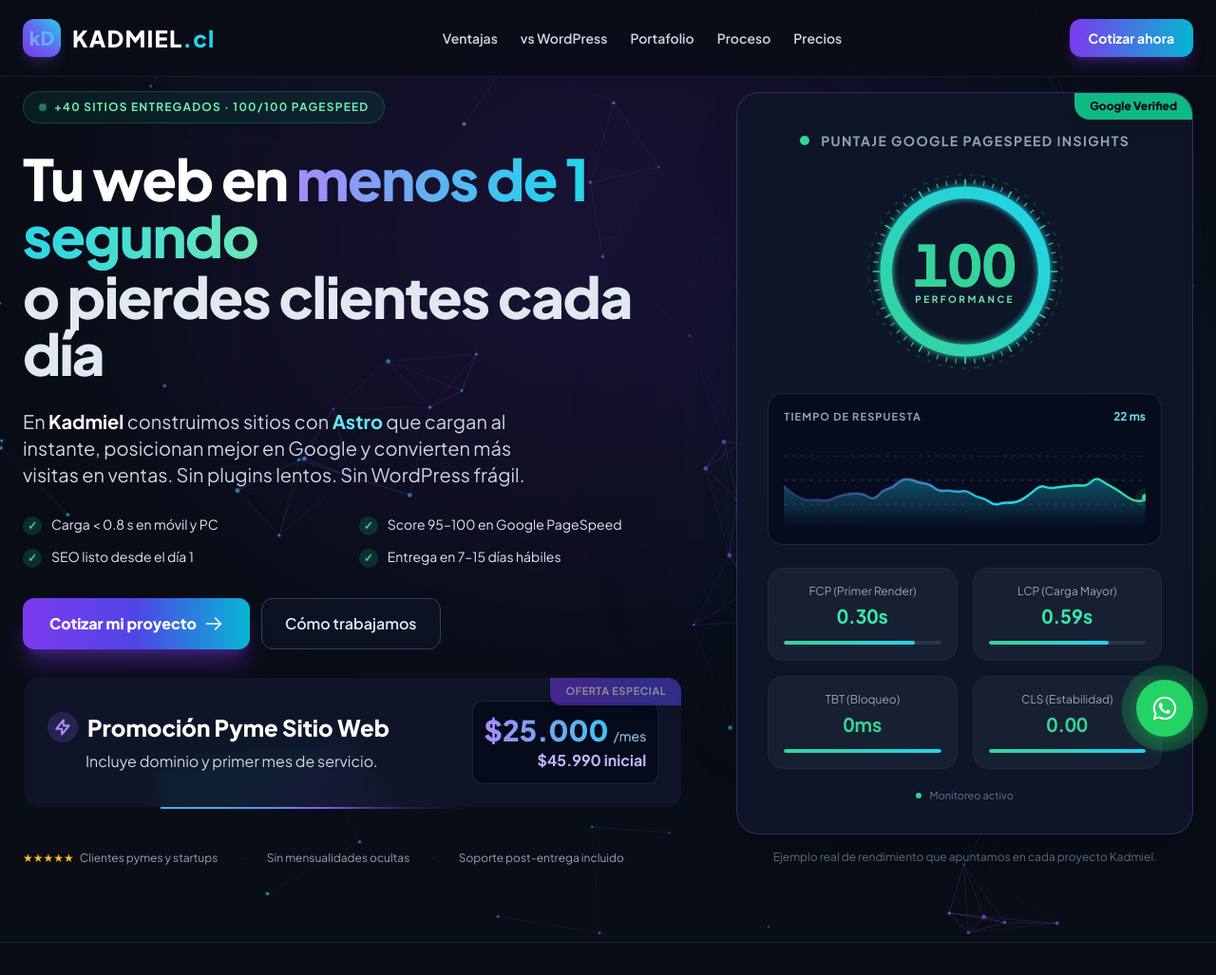
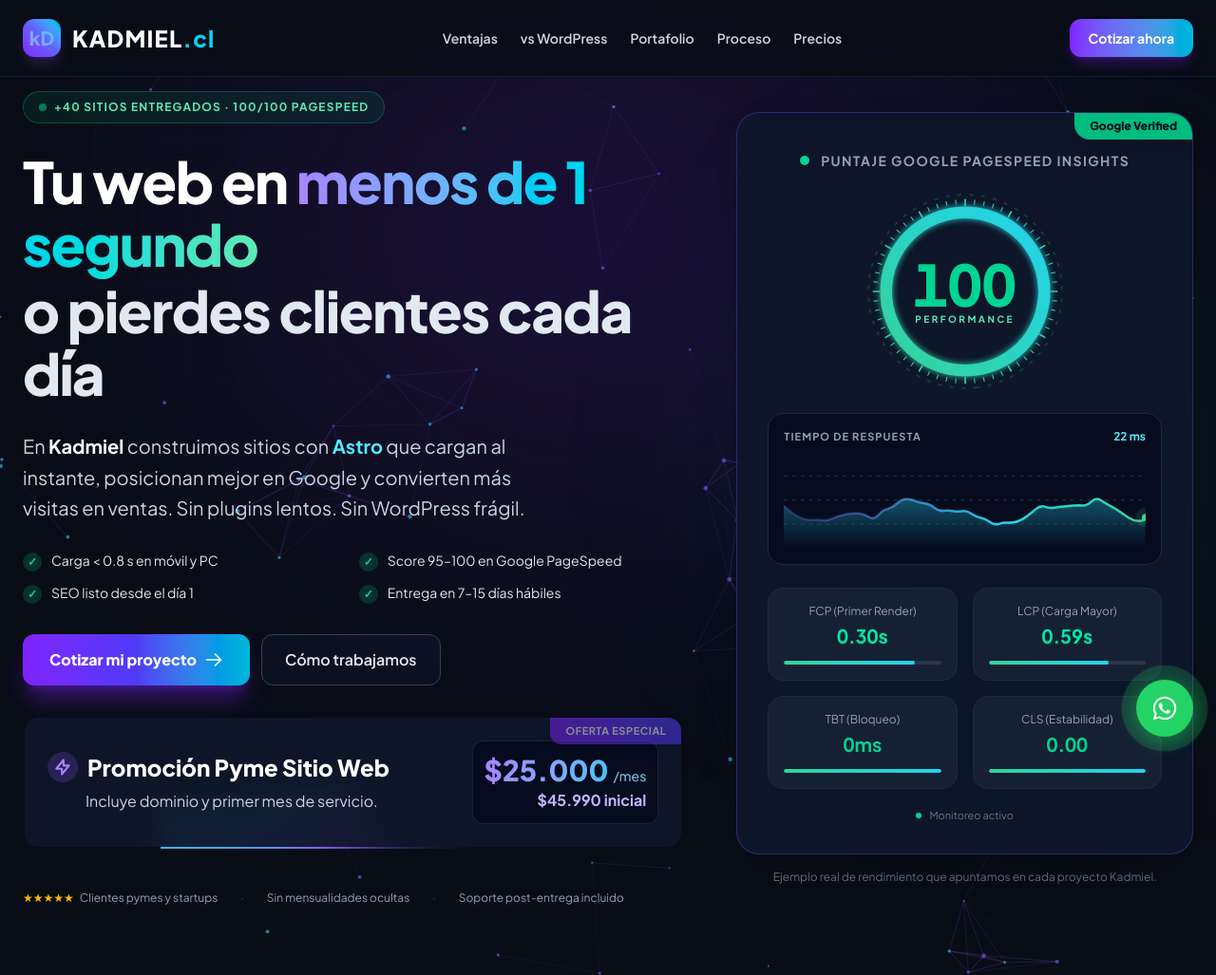
Before and after one commit to gbrss/kadmiel-astro, an Astro site: page / in a window 1280 px wide. Shown: the top 1027 px of the page at 95% size. Built offline with nearby package versions, Linux system fonts and the light colour scheme; Astro itself is replaced by a stand-in of ours; animation ran at ten frames a second.

Commit message:
chore: migrar a Tailwind v4 con plugin Vite oficial y arreglar estilos globales

```diff
--- a/astro.config.mjs
+++ b/astro.config.mjs
@@ -1,9 +1,11 @@
 import { defineConfig } from 'astro/config';
-import tailwind from '@astrojs/tailwind';
+import tailwindcss from '@tailwindcss/vite';
 
 export default defineConfig({
   server: {
     port: 3000,
   },
-  integrations: [tailwind()],
+  vite: {
+    plugins: [tailwindcss()],
+  },
 });
--- a/package.json
+++ b/package.json
@@ -11,7 +11,7 @@
   },
   "dependencies": {
     "@astrojs/check": "^0.9.12",
-    "@astrojs/tailwind": "^6.0.2",
+    "@tailwindcss/vite": "^4.3.5",
     "astro": "^7.4.11",
     "clsx": "^2.1.1",
     "framer-motion": "^11.5.0",
@@ -19,7 +19,7 @@
     "react": "^18.3.1",
     "react-dom": "^18.3.1",
     "tailwind-merge": "^2.5.2",
-    "tailwindcss": "^3.4.10",
+    "tailwindcss": "^4.3.5",
     "typescript": "^5.5.4"
   }
 }
--- a/src/layouts/Layout.astro
+++ b/src/layouts/Layout.astro
@@ -1,4 +1,6 @@
 ---
+import '../styles/global.css'; //
+
 interface Props {
 	title: string;
 	description?: string;
--- /dev/null
+++ b/src/styles/global.css
@@ -0,0 +1,9 @@
+@import "tailwindcss";
+
+@theme {
+  --color-kadmiel-bg: #090d16;
+  --color-kadmiel-card: #111827;
+  --color-kadmiel-accent: #8b5cf6;
+  --color-kadmiel-cyan: #06b6d4;
+  --color-kadmiel-gold: #f59e0b;
+}
--- a/tailwind.config.mjs
+++ /dev/null
@@ -1,18 +0,0 @@
-/** @type {import('tailwindcss').Config} */
-export default {
-	content: ['./src/**/*.{astro,html,js,jsx,md,mdx,svelte,ts,tsx,vue}'],
-	theme: {
-		extend: {
-			colors: {
-				kadmiel: {
-					bg: '#090d16',
-					card: '#111827',
-					accent: '#8b5cf6',
-					cyan: '#06b6d4',
-					gold: '#f59e0b'
-				}
-			}
-		},
-	},
-	plugins: [],
-}
```
Also changed, not shown: 1 other file.
